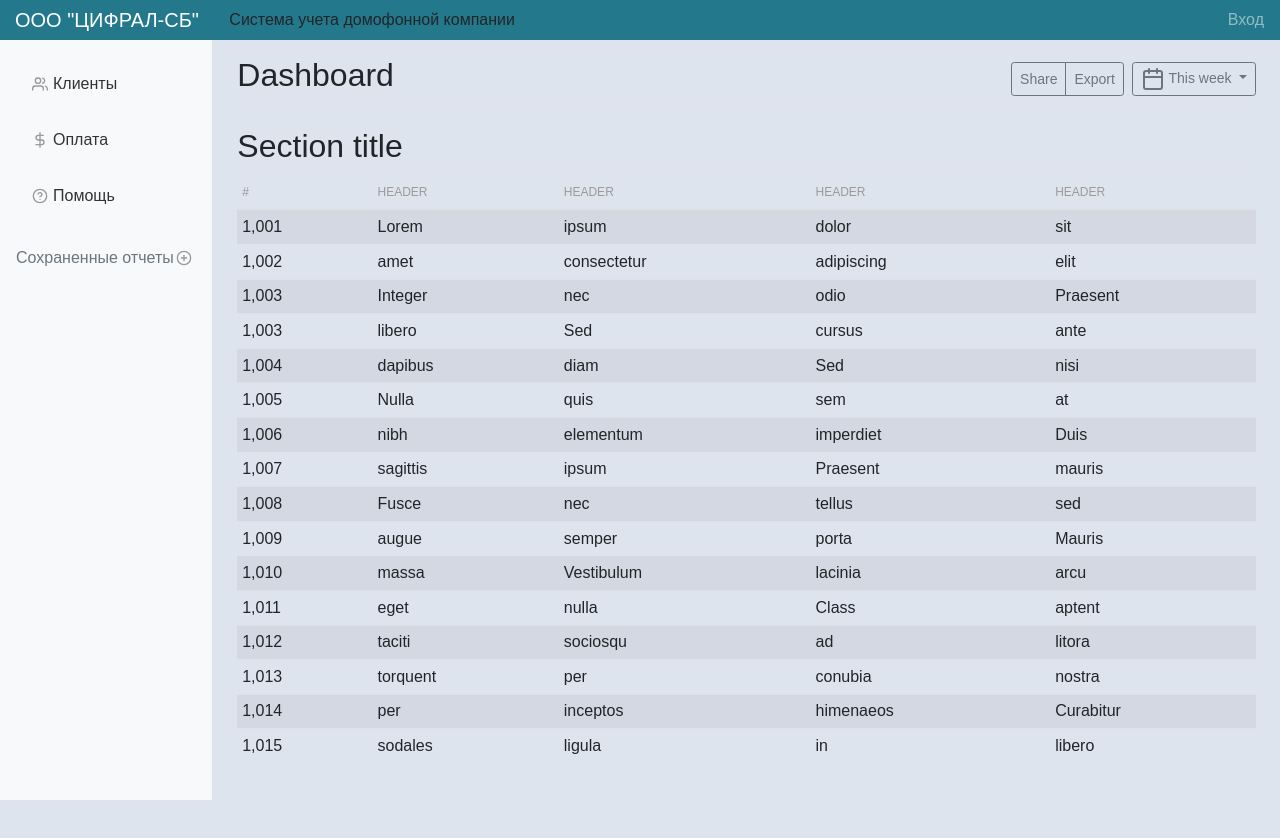
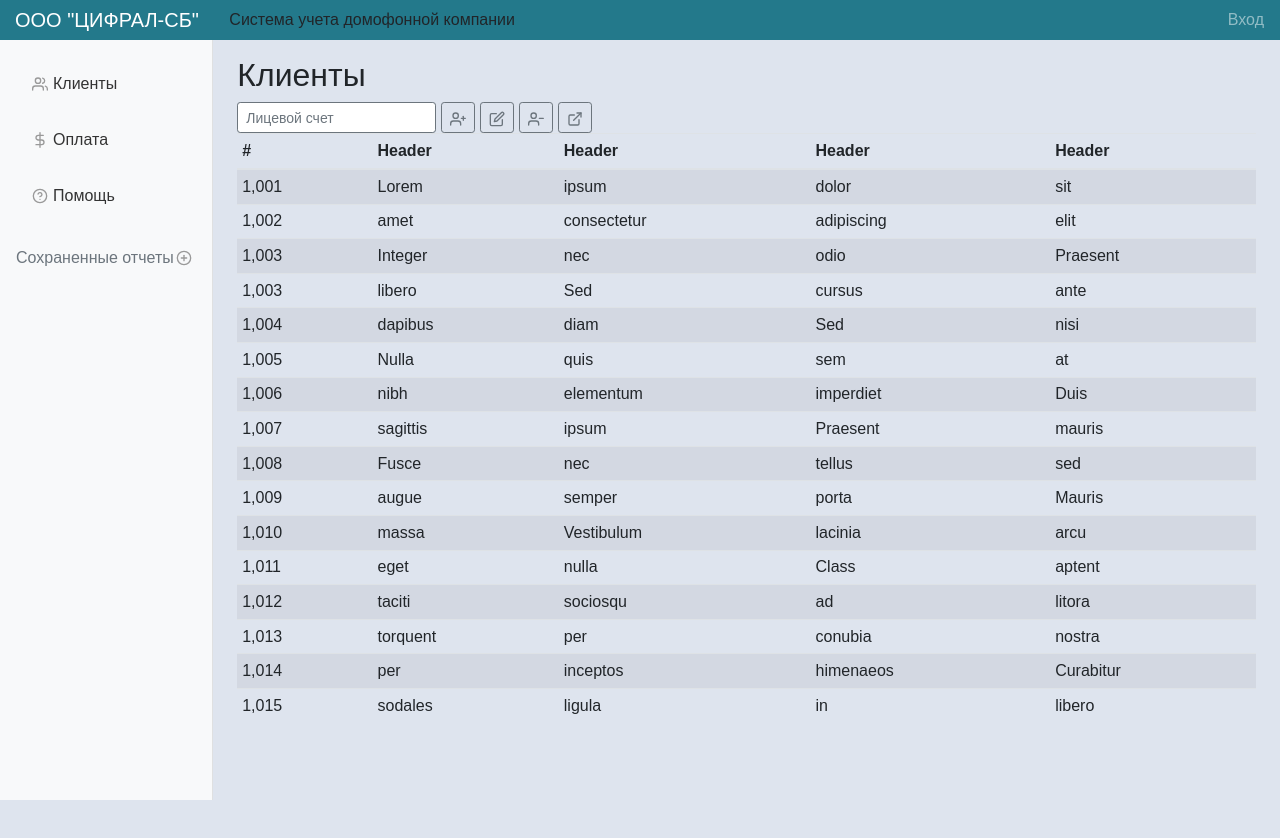
Before and after one commit to maximkosheev/domofon, an Angular app in the folder manager/frontend/src/main/web/: page /dashboard in a window 1280 px wide. Built offline with nearby package versions, Linux system fonts and the light colour scheme; no server answers; sample sign-in values are in the browser's storage.

Commit message:
Продолжаю восстанавливать работу приложения на bootstrap

```diff
--- a/manager/frontend/src/main/web/package.json
+++ b/manager/frontend/src/main/web/package.json
@@ -30,8 +30,6 @@
     "@ng-bootstrap/ng-bootstrap": "^6.0.2",
     "bootstrap": "^4.4.1",
     "feather-icons": "^4.28.0",
-    "jquery": "^3.4.1",
-    "popper.js": "^1.16.1",
     "quill": "^1.3.7",
     "rxjs": "~6.5.4",
     "tslib": "^1.10.0",
--- a/manager/frontend/src/main/web/src/app/app.component.ts
+++ b/manager/frontend/src/main/web/src/app/app.component.ts
@@ -10,5 +10,4 @@ export class AppComponent implements OnInit {
 
   ngOnInit(): void {
   }
-
 }
--- a/manager/frontend/src/main/web/src/app/dashboard/accounts/accounts.component.html
+++ b/manager/frontend/src/main/web/src/app/dashboard/accounts/accounts.component.html
@@ -1,17 +1,11 @@
-<div class="d-flex justify-content-between flex-wrap flex-md-nowrap align-items-center pb-2 mb-3 border-bottom">
-  <h1 class="h2">Dashboard</h1>
-  <div class="btn-toolbar mb-2 mb-md-0">
-    <div class="btn-group mr-2">
-      <button class="btn btn-sm btn-outline-secondary">Share</button>
-      <button class="btn btn-sm btn-outline-secondary">Export</button>
-    </div>
-    <button class="btn btn-sm btn-outline-secondary dropdown-toggle">
-      <span data-feather="calendar"></span>
-      This week
-    </button>
-  </div>
+<h1 class="h2">Клиенты</h1>
+<div class="btn-toolbar mb-2 mb-md-0 component-toolbar">
+  <input type="search" id="search" class="form-control form-control-sm component-toolbar__item component-toolbar__search" placeholder="Лицевой счет"/>
+  <button class="btn btn-sm btn-outline-secondary component-toolbar__item" placement="top"  ngbTooltip="Добавить"><span data-feather="user-plus"></span></button>
+  <button class="btn btn-sm btn-outline-secondary component-toolbar__item" placement="top"  ngbTooltip="Редактировать"><span data-feather="edit"></span></button>
+  <button class="btn btn-sm btn-outline-secondary component-toolbar__item" placement="top"  ngbTooltip="Удалить"><span data-feather="user-minus"></span></button>
+  <button class="btn btn-sm btn-outline-secondary component-toolbar__item" placement="top"  ngbTooltip="Экспорт в Excel"><span data-feather="external-link"></span></button>
 </div>
-<h2>Section title</h2>
 <div class="table-responsive">
   <table class="table table-striped table-sm">
     <thead>
--- a/manager/frontend/src/main/web/src/app/dashboard/accounts/accounts.component.scss
+++ b/manager/frontend/src/main/web/src/app/dashboard/accounts/accounts.component.scss
@@ -1,35 +1,13 @@
-.module-pane {
-  padding: 0px;
+.component-toolbar {
+  &__item {
+    margin-right: 5px;
+  }
+  &__search {
+    width: auto;
+    border: solid 1px #6c757d;;
+  }
+  .feather {
+    width: 16px;
+    height: 16px;
+  }
 }
-
-.card-toolbar {
-  margin-bottom: 10px;
-}
-
-.btn-tools {
-  margin-right: 10px;
-}
-
-.table > thead > tr > th {
-  font-size: 12px;
-  text-transform: uppercase;
-  color: #9A9A9A;
-  font-weight: 400;
-  vertical-align: middle;
-}
-
-.green-checked {
-  color: green;
-}
-
-.green-checked:before{
-  content:"\f058"
-}
-
-.red-minus {
-  color: red;
-}
-
-.red-minus:before {
-  content:"\f056"
-}
--- a/manager/frontend/src/main/web/src/app/dashboard/dashboard.component.ts
+++ b/manager/frontend/src/main/web/src/app/dashboard/dashboard.component.ts
@@ -1,11 +1,16 @@
-import {Component, OnInit} from "@angular/core";
+import {AfterViewInit, Component, OnInit} from "@angular/core";
+import * as Feather from 'feather-icons';
 
 @Component({
   selector: 'app-dashboard',
   templateUrl: './dashboard.component.html',
   styleUrls: ['./dashboard.component.scss']
 })
-export class DashboardComponent implements OnInit{
+export class DashboardComponent implements OnInit, AfterViewInit{
   ngOnInit(): void {
   }
+
+  ngAfterViewInit(): void {
+    Feather.replace();
+  }
 }
--- a/manager/frontend/src/main/web/src/app/dashboard/dashboard.module.ts
+++ b/manager/frontend/src/main/web/src/app/dashboard/dashboard.module.ts
@@ -3,6 +3,7 @@ import {RouterModule, Routes} from "@angular/router";
 import {AuthGuardService as AuthGuard} from "../auth/auth-guard.service";
 import {AccountsComponent} from "./accounts/accounts.component";
 import {HelpComponent} from "./help/help.component";
+import {NgbModule} from "@ng-bootstrap/ng-bootstrap";
 
 const routes: Routes = [
   {path: '', component: AccountsComponent},
@@ -14,10 +15,11 @@ const routes: Routes = [
 @NgModule({
   imports: [
     RouterModule.forChild(routes),
+    NgbModule
   ],
   declarations: [
     AccountsComponent,
-    HelpComponent
+    HelpComponent,
   ],
   exports: [],
   providers: [
--- a/manager/frontend/src/main/web/src/app/dashboard/sidebar/sidebar.component.ts
+++ b/manager/frontend/src/main/web/src/app/dashboard/sidebar/sidebar.component.ts
@@ -1,5 +1,4 @@
-import {AfterViewInit, Component, OnInit} from '@angular/core';
-import * as Feather from 'feather-icons';
+import {Component, OnInit} from '@angular/core';
 
 declare interface RouteInfo {
   path: string;
@@ -19,16 +18,11 @@ export const ROUTES: RouteInfo[] = [
   templateUrl: './sidebar.component.html',
   styleUrls: ['./sidebar.component.scss']
 })
-export class SidebarComponent implements OnInit, AfterViewInit {
+export class SidebarComponent implements OnInit {
   menuItems: any[];
   constructor() { }
 
   ngOnInit() {
     this.menuItems = ROUTES.filter(menuItem => menuItem);
   }
-
-  ngAfterViewInit(): void {
-    Feather.replace();
-  }
-
 }
--- a/manager/frontend/src/main/web/src/app/header/header.component.html
+++ /dev/null
@@ -1,8 +0,0 @@
-<div class="p-grid p-nogutter p-justify-between header-content">
-  <div class="p-col-7">
-    <h1 class="header-content__title">Учет клиентов домофонной компании</h1>
-  </div>
-  <div class="p-col-fixed header-content__profile">
-    Вход
-  </div>
-</div>
--- a/manager/frontend/src/main/web/src/app/header/header.component.scss
+++ /dev/null
@@ -1,21 +0,0 @@
-.header-content {
-  color: white;
-
-  &__title {
-    font-family: "Roboto", sans-serif;
-    font-size: 20px;
-    font-weight: 400;
-    font-style: normal;
-    white-space: nowrap;
-    text-transform: uppercase;
-    padding: 0;
-    color: white;
-  }
-
-  &__profile {
-    margin: 0.5em;
-    display: flex;
-    align-items: center;
-    height: 100%;
-  }
-}
--- a/manager/frontend/src/main/web/src/app/header/header.component.ts
+++ /dev/null
@@ -1,12 +0,0 @@
-import {Component, OnInit} from "@angular/core";
-
-@Component({
-  selector: 'app-header',
-  templateUrl: './header.component.html',
-  styleUrls: ['./header.component.scss'],
-})
-export class HeaderComponent implements OnInit {
-
-  ngOnInit(): void {
-  }
-}
```
Also changed, not shown: manager/frontend/src/main/web/src/app/app.module.ts (+2 -7 lines), 1 other file (tests, documents, lock files or other folders).
